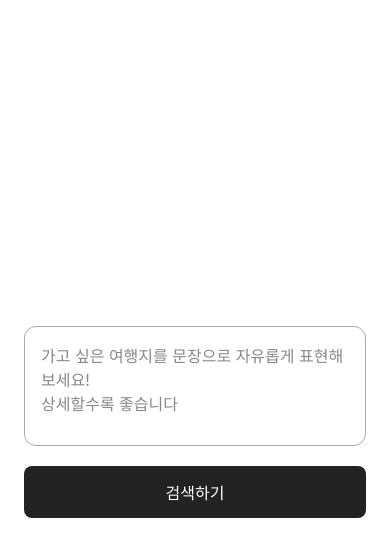
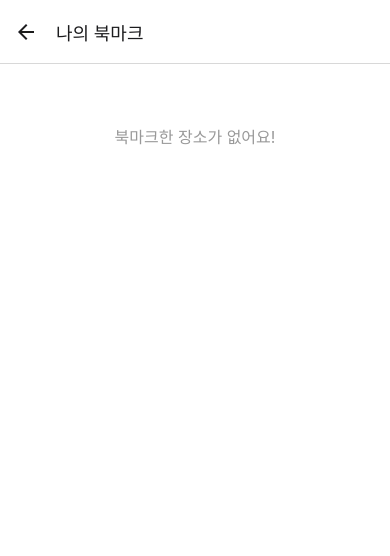
Before and after one commit to Forzzle/Ambby_FE, a React Native app: screen /BookMarkPage in a window 390 px wide. Before the commit this address had no page. Shown: the top 556 px of the page. Built offline with nearby package versions, Linux system fonts and the light colour scheme; what react-native-sound would draw is missing.

Commit message:
feat: 북마크 기능 추가
- react-native-asymc-storage 설치
- 북마크 모아보기(BookMarkPage)
- 현재 id만 확인 -> 추후 로컬에 상세정보까지 저장

```diff
--- a/App.jsx
+++ b/App.jsx
@@ -5,6 +5,7 @@ import SearchPage from './src/pages/SearchPage';
 import SearchResultPage from './src/pages/SearchResultPage';
 import DetailPage from './src/pages/DetailPage';
 import SoundPage from './src/pages/SoundPage';
+import BookMarkPage from './src/pages/BookMarkPage';
 
 const Stack = createStackNavigator();
 
@@ -29,6 +30,11 @@ const App = () => (
         options={{title: '상세페이지'}}
       />
       <Stack.Screen
+        name="BookMarkPage"
+        component={BookMarkPage}
+        options={{title: '나의 북마크'}}
+      />
+      <Stack.Screen
         name="Sound"
         component={SoundPage}
         options={{title: '사운드 테스트'}}
--- a/package.json
+++ b/package.json
@@ -10,6 +10,7 @@
     "test": "jest"
   },
   "dependencies": {
+    "@react-native-async-storage/async-storage": "^2.1.2",
     "@react-navigation/native": "^7.1.5",
     "@react-navigation/stack": "^7.2.9",
     "axios": "^1.8.4",
--- /dev/null
+++ b/src/components/BookMarkBtn.jsx
@@ -0,0 +1,37 @@
+import React, {useEffect, useState} from 'react';
+import {TouchableOpacity} from 'react-native';
+import Icon from 'react-native-vector-icons/MaterialIcons';
+import {
+  addBookmark,
+  removeBookmark,
+  isBookmarked,
+} from '../utils/bookMarkStorage';
+
+const BookmarkButton = ({placeId, size = 20}) => {
+  const [bookmarked, setBookmarked] = useState(false);
+
+  useEffect(() => {
+    const checkBookmark = async () => {
+      const isMarked = await isBookmarked(placeId);
+      setBookmarked(isMarked);
+    };
+    checkBookmark();
+  }, [placeId]);
+
+  const toggleBookmark = async () => {
+    if (bookmarked) {
+      await removeBookmark(placeId);
+    } else {
+      await addBookmark(placeId);
+    }
+    setBookmarked(!bookmarked);
+  };
+
+  return (
+    <TouchableOpacity onPress={toggleBookmark}>
+      <Icon name={bookmarked ? 'bookmark' : 'bookmark-border'} size={size} />
+    </TouchableOpacity>
+  );
+};
+
+export default BookmarkButton;
--- /dev/null
+++ b/src/pages/BookMarkPage.jsx
@@ -0,0 +1,64 @@
+import React, {useEffect, useState} from 'react';
+import {View, Text, FlatList, TouchableOpacity, StyleSheet} from 'react-native';
+import {getBookmarks} from '../utils/bookMarkStorage';
+import {useIsFocused} from '@react-navigation/native';
+
+const BookMarkPage = ({navigation}) => {
+  const [places, setPlaces] = useState([]);
+  const isFocused = useIsFocused();
+
+  useEffect(() => {
+    if (isFocused) {
+      const loadBookmarkedPlaces = async () => {
+        const ids = await getBookmarks();
+        setPlaces(ids?.map(res => res));
+      };
+      loadBookmarkedPlaces();
+    }
+  }, [isFocused]);
+
+  const renderItem = ({item}) => (
+    <TouchableOpacity
+      style={styles.item}
+      onPress={() => navigation.navigate('DetailPage', {placeId: item})}>
+      <Text>{item}</Text>
+    </TouchableOpacity>
+  );
+
+  return (
+    <View style={styles.container}>
+      <FlatList
+        data={places}
+        keyExtractor={item => item?.id?.toString()}
+        renderItem={renderItem}
+        ListEmptyComponent={
+          <Text style={styles.empty}>북마크한 장소가 없어요!</Text>
+        }
+      />
+    </View>
+  );
+};
+
+export default BookMarkPage;
+
+const styles = StyleSheet.create({
+  container: {
+    flex: 1,
+    padding: 20,
+    backgroundColor: '#fff',
+  },
+  item: {
+    padding: 16,
+    borderWidth: 1,
+    borderColor: '#ccc',
+    marginBottom: 12,
+    borderRadius: 10,
+  },
+
+  empty: {
+    marginTop: 40,
+    fontSize: 16,
+    color: '#999',
+    textAlign: 'center',
+  },
+});
--- a/src/pages/DetailPage.jsx
+++ b/src/pages/DetailPage.jsx
@@ -3,7 +3,6 @@ import {
   Image,
   Linking,
   Platform,
-  SafeAreaView,
   ScrollView,
   StyleSheet,
   Text,
@@ -14,6 +13,7 @@ import {accessibilityInfo} from '../assets/dummyData';
 import RatingStars from '../components/RatingStars';
 import DetailTabView from '../components/detailTabView/DetailTabView';
 import {getDetail} from '../apis/placeApi';
+import BookMarkBtn from '../components/BookMarkBtn';
 
 const certConfig = {
   kto: {
@@ -26,6 +26,7 @@ const certConfig = {
   },
 };
 const StoreOverview = ({storeInfo}) => {
+  console.log(storeInfo);
   const [openHoursMore, setOpenHoursMore] = useState(false);
   const handleToggle = () => {
     setOpenHoursMore(prev => !prev);
@@ -34,7 +35,10 @@ const StoreOverview = ({storeInfo}) => {
     <View style={[styles.section, {gap: 4}]}>
       <View style={{flexDirection: 'row', alignItems: 'baseline', gap: 6}}>
         <Text style={styles.title}>{storeInfo?.displayName?.text}</Text>
-        <Text>{storeInfo?.primaryTypeDisplayName?.text}</Text>
+        <Text style={{marginRight: 'auto'}}>
+          {storeInfo?.primaryTypeDisplayName?.text}
+        </Text>
+        <BookMarkBtn placeId={storeInfo.id} />
       </View>
       <TouchableOpacity onPress={handleToggle} style={{flexDirection: 'row'}}>
         <Text>
--- a/src/pages/SearchPage.jsx
+++ b/src/pages/SearchPage.jsx
@@ -43,6 +43,11 @@ const SearchPage = () => {
       <TouchableOpacity style={styles.button} onPress={handleSearch}>
         <Text style={styles.buttonText}>검색하기</Text>
       </TouchableOpacity>
+      <TouchableOpacity
+        style={styles.button}
+        onPress={() => navigation.navigate('BookMarkPage')}>
+        <Text style={styles.buttonText}>북마크 모아보기</Text>
+      </TouchableOpacity>
       {loading && <Text style={{marginTop: 10}}>검색중입니다..</Text>}
     </View>
   );
@@ -73,6 +78,7 @@ const styles = StyleSheet.create({
     paddingVertical: 14,
     borderRadius: 8,
     alignItems: 'center',
+    marginBottom: 10,
   },
   buttonText: {
     color: '#fff',
--- /dev/null
+++ b/src/utils/bookMarkStorage.js
@@ -0,0 +1,43 @@
+import AsyncStorage from '@react-native-async-storage/async-storage';
+
+const STORAGE_KEY = 'bookmarks';
+
+export const getBookmarks = async () => {
+  try {
+    const json = await AsyncStorage.getItem(STORAGE_KEY);
+    return json ? JSON.parse(json) : [];
+  } catch (e) {
+    console.error('북마크 가져오기 오류:', e);
+    return [];
+  }
+};
+
+export const isBookmarked = async id => {
+  const bookmarks = await getBookmarks();
+  return bookmarks.includes(id);
+};
+
+export const addBookmark = async id => {
+  const bookmarks = await getBookmarks();
+  if (!bookmarks.includes(id)) {
+    bookmarks.push(id);
+    await AsyncStorage.setItem(STORAGE_KEY, JSON.stringify(bookmarks));
+  }
+};
+
+export const removeBookmark = async id => {
+  const bookmarks = await getBookmarks();
+  const updated = bookmarks.filter(item => item !== id);
+  await AsyncStorage.setItem(STORAGE_KEY, JSON.stringify(updated));
+};
+
+//아이콘 변경
+export const toggleBookmark = async id => {
+  const bookmarked = await isBookmarked(id);
+  if (bookmarked) {
+    await removeBookmark(id);
+  } else {
+    await addBookmark(id);
+  }
+  return !bookmarked;
+};
```
Also changed, not shown: 2 other files (tests, documents, lock files or other folders).
